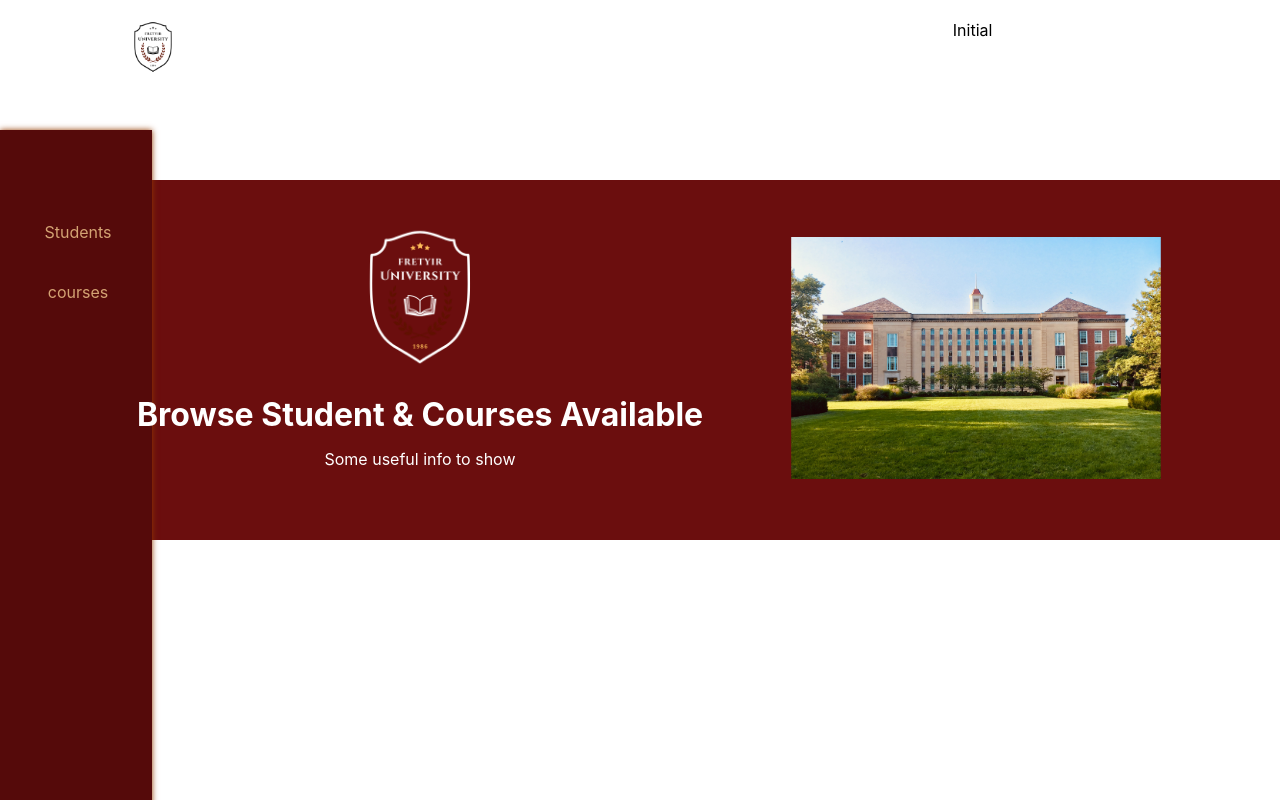
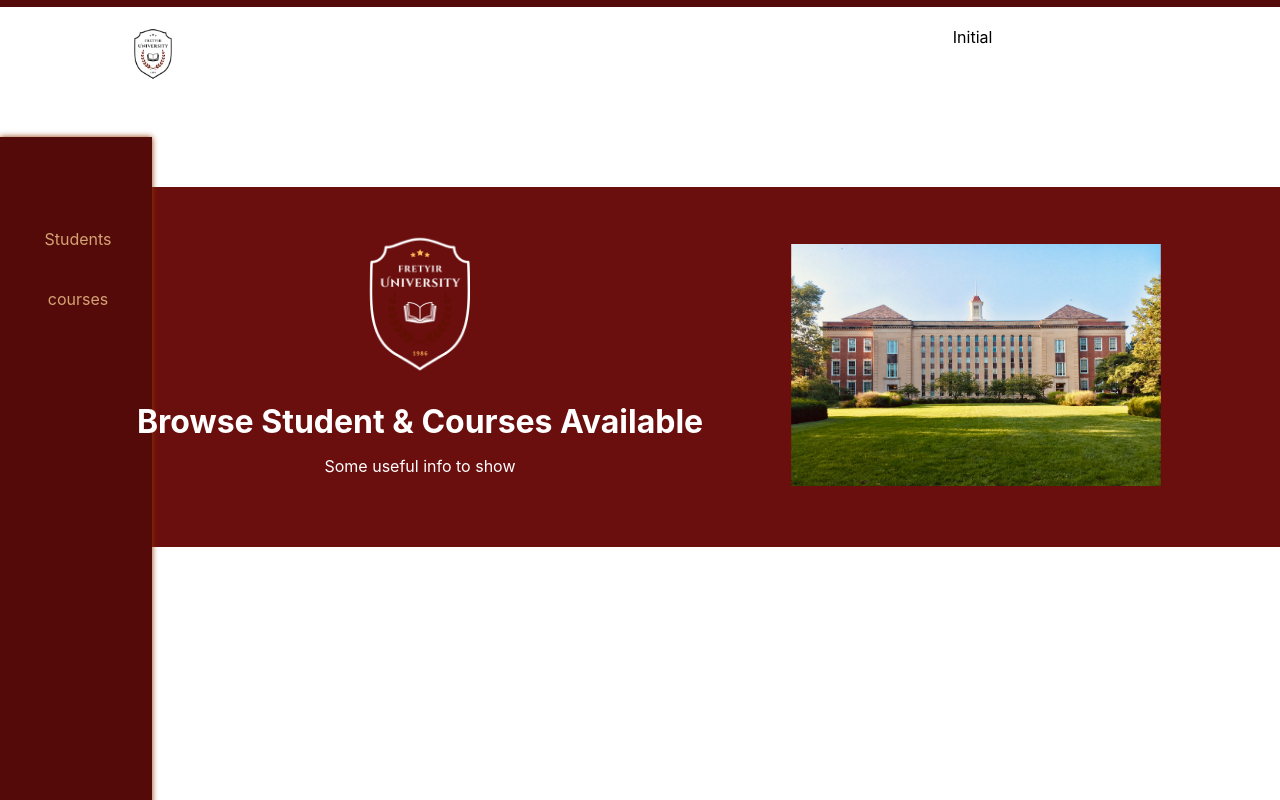
Before and after one commit to tylercaillet/school-report-frontend, a React (Create React App) app: page / in a window 1280 px wide. Shown: the top 800 px of the page. Built offline with nearby package versions, Linux system fonts and the light colour scheme; no server answers.

Commit message:
additional styling

```diff
--- a/src/styles/CourseCard.css
+++ b/src/styles/CourseCard.css
@@ -19,7 +19,6 @@ h1{
 .course-card-main{
     display: flex;
     justify-content: center;
-
     align-items: center
     ;
 }
--- a/src/styles/Navbar.css
+++ b/src/styles/Navbar.css
@@ -6,6 +6,7 @@
     padding-bottom: 40px;
  height: 90px;
     color: rgb(0, 0, 0);
+    border-top: 7px solid  rgb(85, 10, 10);
 }
 
 .navbar img{
--- a/src/styles/Students.css
+++ b/src/styles/Students.css
@@ -93,7 +93,7 @@ cursor: pointer;
     background-color: rgba(209, 209, 209, 0);
     outline: none;
 padding-left: 9px;
-    color: white;
+    color: rgb(0, 0, 0);
 }
 
 .search-container-box button{
```
